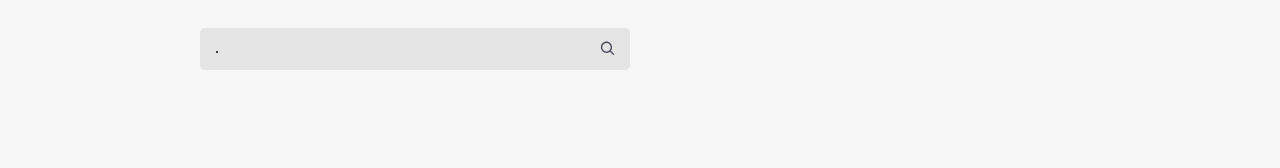
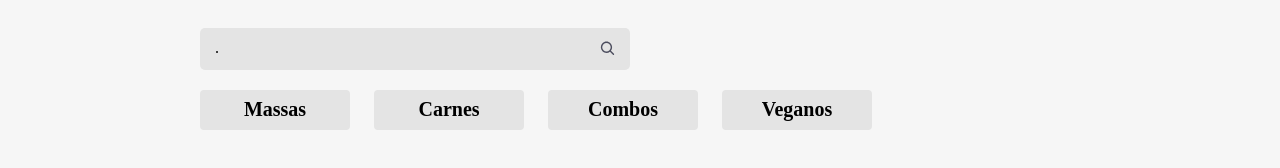
Before and after one commit to Alberinando/aluraoni, a React (Create React App) app: page / in a window 1280 px wide. Shown: the part 564-732 px from the top of the page. Built offline with nearby package versions, Linux system fonts and the light colour scheme; a web font is replaced by a local one.

Commit message:
Criando os filtros

```diff
--- a/src/pages/cardapio/Cardapio.module.scss
+++ b/src/pages/cardapio/Cardapio.module.scss
@@ -55,4 +55,12 @@
     font-size: 3rem;
     margin-bottom: 30px;
 }
+&__filtros {
+    align-items: center;
+    display: flex;
+    flex-wrap: wrap;
+    justify-content: space-between;
+    margin-bottom: 30px;
+    width: 100%;
 }
+}
--- /dev/null
+++ b/src/pages/cardapio/Filtros/Filtros.module.scss
@@ -0,0 +1,27 @@
+@import "styles/variaveis";
+
+.filtros {
+    display: flex;
+    gap: 24px;
+    flex-wrap: wrap;
+    margin: 20px 0;
+    &__filtro {
+        align-items: center;
+        background-color: $grey;
+        border: none;
+        border-radius: 4px;
+        display: flex;
+        font-size: 1.25rem;
+        font-weight: bold;
+        height: 40px;
+        justify-content: center;
+        width: 150px;
+    &--ativo {
+        background-color: $blue;
+        color: white;
+    }
+    &:hover {
+        cursor: pointer;
+    }
+    }
+}
--- /dev/null
+++ b/src/pages/cardapio/Filtros/filtros.json
@@ -0,0 +1,18 @@
+[
+    {
+        "label": "Massas",
+        "id": 1
+    },
+    {
+        "label": "Carnes",
+        "id": 2
+    },
+    {
+        "label": "Combos",
+        "id": 3
+    },
+    {
+        "label": "Veganos",
+        "id": 4
+    }
+]
--- /dev/null
+++ b/src/pages/cardapio/Filtros/index.tsx
@@ -0,0 +1,14 @@
+import filtros from './filtros.json'
+import styles from './Filtros.module.scss';
+
+export default function Filtros() {
+    type IOopcao = typeof filtros[0];
+    function selecionarFiltros(opcao: IOopcao) {}
+    return <div className={styles.filtros}>
+        {filtros.map((opcao) => (
+            <button className={styles.filtros__filtro} key={opcao.id} onClick={() => selecionarFiltros(opcao)}>
+                {opcao.label}
+            </button>
+        ))}
+    </div>;
+}
--- a/src/pages/cardapio/index.tsx
+++ b/src/pages/cardapio/index.tsx
@@ -2,6 +2,7 @@
 import Buscador from './Buscador/indes'
 import styles from './Cardapio.module.scss'
 import {ReactComponent as Logo} from 'assets/logo.svg'
+import Filtros from './Filtros';
 
 export default function Cardapio() {
     const [busca, setBusca] = useState("");
@@ -17,10 +18,10 @@
             </header>
             <section className={styles.cardapio}>
                 <h3 className={styles.cardapio__titulo}>Cardápio</h3>
-                <Buscador
-                    busca={busca}
-                    setBusca={setBusca}
-                />
+                <Buscador busca={busca} setBusca={setBusca} />
+                <div className={styles.cardapio__filtros}>
+                    <Filtros/>
+                </div>
             </section>
         </main>
     )
```
